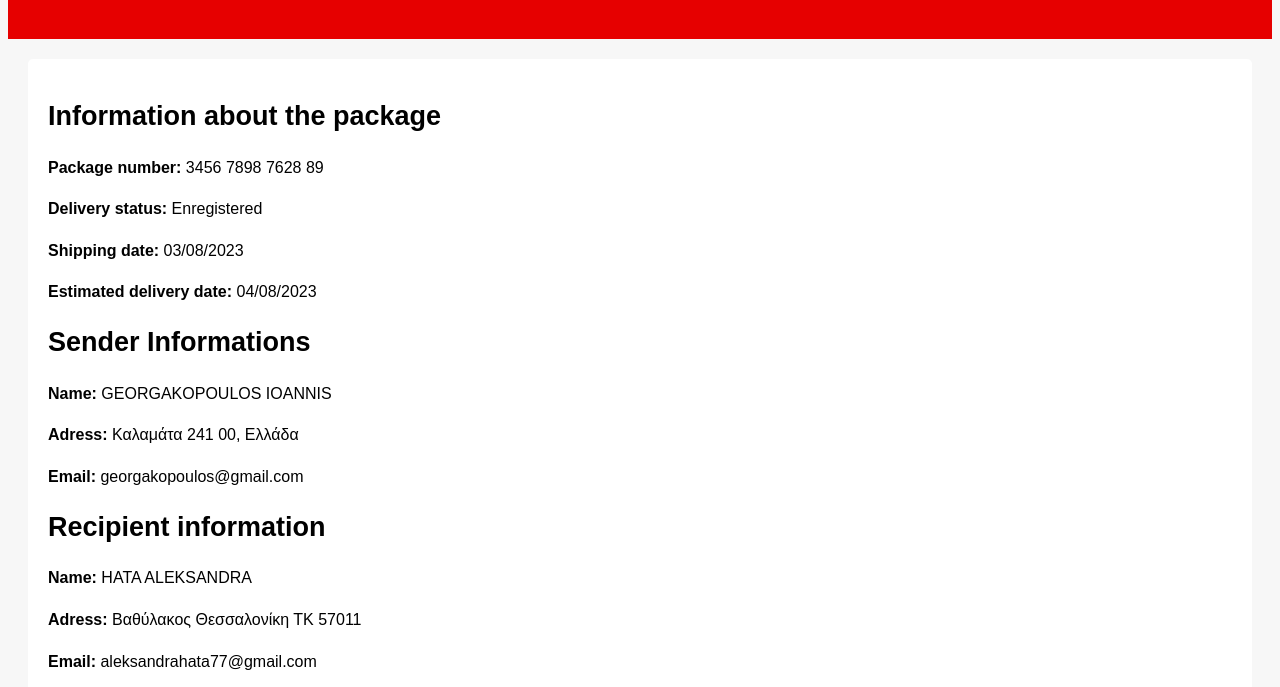
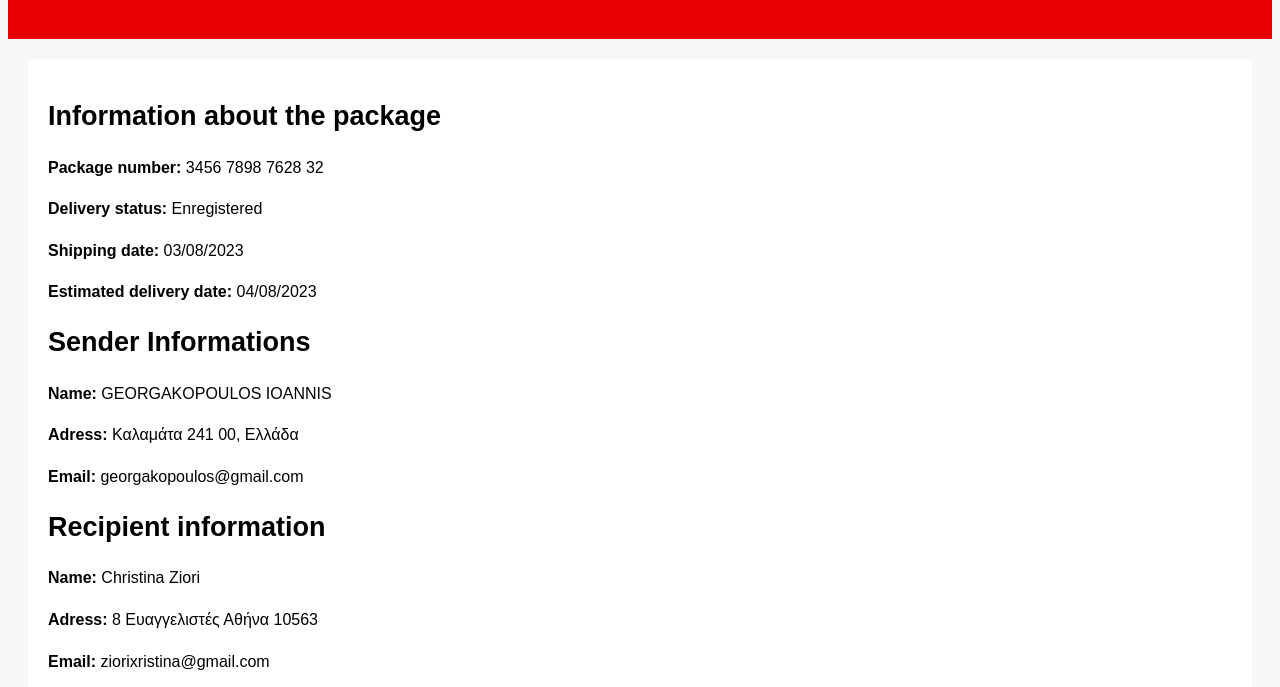
Before and after one commit to dpdgermany/package-found-in, a plain HTML site: page index.html in a window 1280 px wide. Shown: the part 89-776 px from the top of the page. Drawn offline with Linux system fonts and the light colour scheme.

Commit message:
Update index.html

```diff
--- a/index.html
+++ b/index.html
@@ -66,7 +66,7 @@
         </div>
 
         <div class="result-details">
-            <p><strong>Package number:</strong> 3456 7898 7628 89</p>
+            <p><strong>Package number:</strong> 3456 7898 7628 32</p>
             <p><strong>Delivery status:</strong> Enregistered</p>
             <p><strong>Shipping date:</strong> 03/08/2023</p>
             <p><strong>Estimated delivery date:</strong> 04/08/2023</p>
@@ -87,10 +87,10 @@
         </div>
 
         <div class="result-details">
-            <p><strong>Name:</strong> HATA ALEKSANDRA</p>
-            <p><strong>Adress:</strong> Βαθύλακος Θεσσαλονίκη ΤΚ 57011</p>
-            <p><strong>Email:</strong>  aleksandrahata77@gmail.com</p>
-            <p><strong>Phone:</strong> 6982401210</p>
+            <p><strong>Name:</strong> Christina Ziori</p>
+            <p><strong>Adress:</strong> 8 Ευαγγελιστές Αθήνα 10563</p>
+            <p><strong>Email:</strong>  ziorixristina@gmail.com</p>
+            <p><strong>Phone:</strong> 6986005320</p>
         </div>
 
         <div class="result-info">
```
